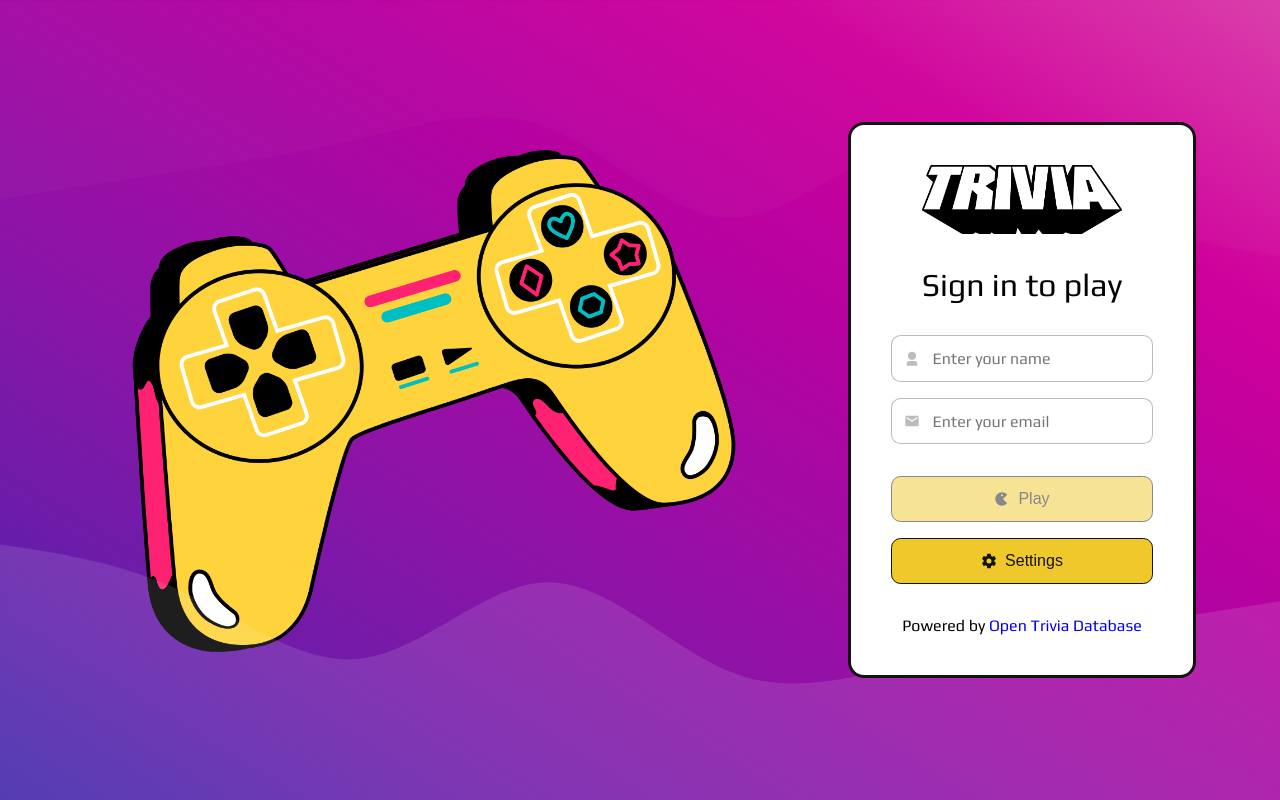
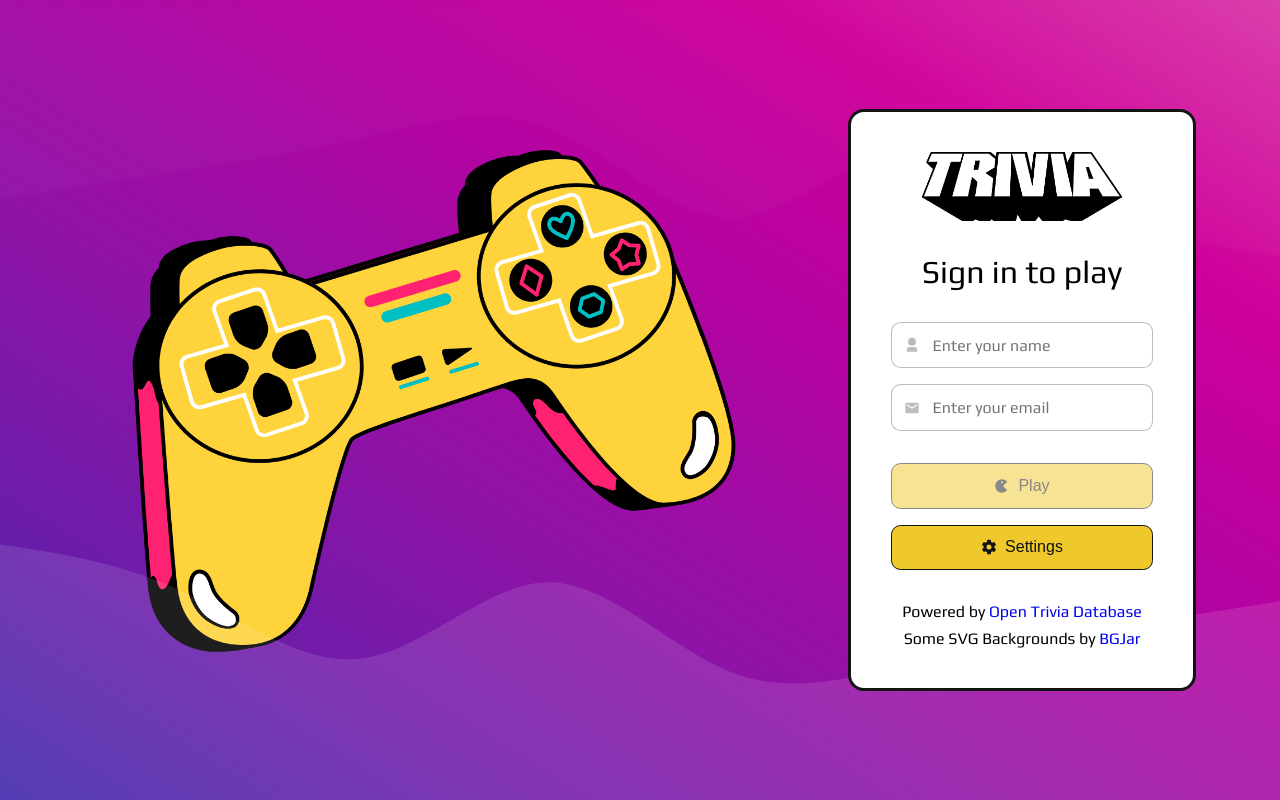
Before and after one commit to raphaelalmeidamartins/trivia, a React (Create React App) app: page /#/ in a window 1280 px wide. Built offline with nearby package versions, Linux system fonts and the light colour scheme.

Commit message:
added attribution for the SVG questions background.

```diff
--- a/src/components/LoginForm.js
+++ b/src/components/LoginForm.js
@@ -92,6 +92,7 @@ class LoginForm extends Component {
         </button>
         <SettingsButton history={ history } />
         <p>Powered by <a href="https://opentdb.com/">Open Trivia Database</a></p>
+        <p>Some SVG Backgrounds by <a target="_blank" rel="noreferrer" href="https://bgjar.com">BGJar</a></p>
       </form>
     );
   }
--- a/src/sass/components/LoginForm.css
+++ b/src/sass/components/LoginForm.css
@@ -71,8 +71,12 @@
   margin-left: 0.5rem;
 }
 
-.LoginForm p {
+.LoginForm p:not(:last-child) {
   margin-top: 2rem;
+}
+
+.LoginForm p:last-child {
+  margin-top: 0.5rem;
 }
 
 .LoginForm p a {
--- a/src/sass/components/LoginForm.scss
+++ b/src/sass/components/LoginForm.scss
@@ -35,7 +35,13 @@
   }
 
   p {
-    margin-top: 2rem;
+    &:not(:last-child) {
+      margin-top: 2rem;
+    }
+
+    &:last-child {
+      margin-top: 0.5rem;
+    }
 
     a {
       text-decoration: none;
```
Also changed, not shown: 1 other file (tests, documents, lock files or other folders).
